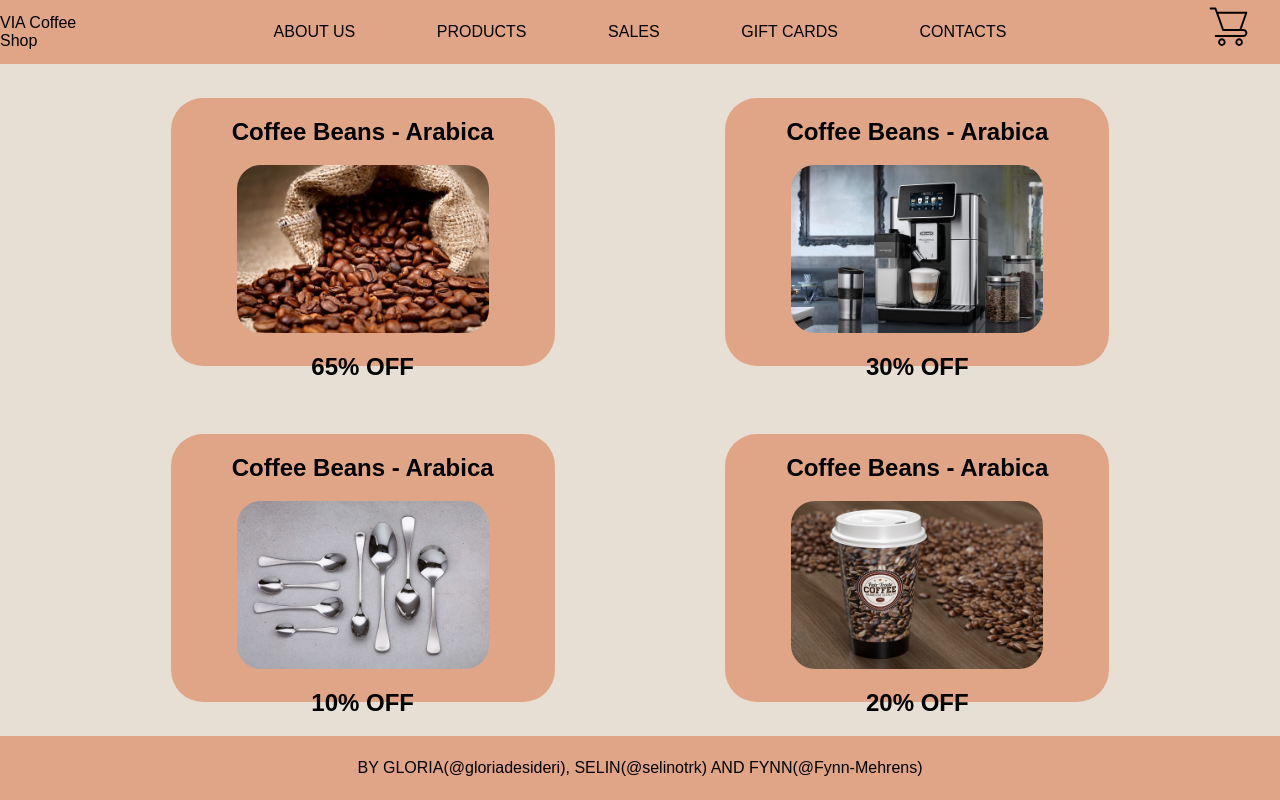
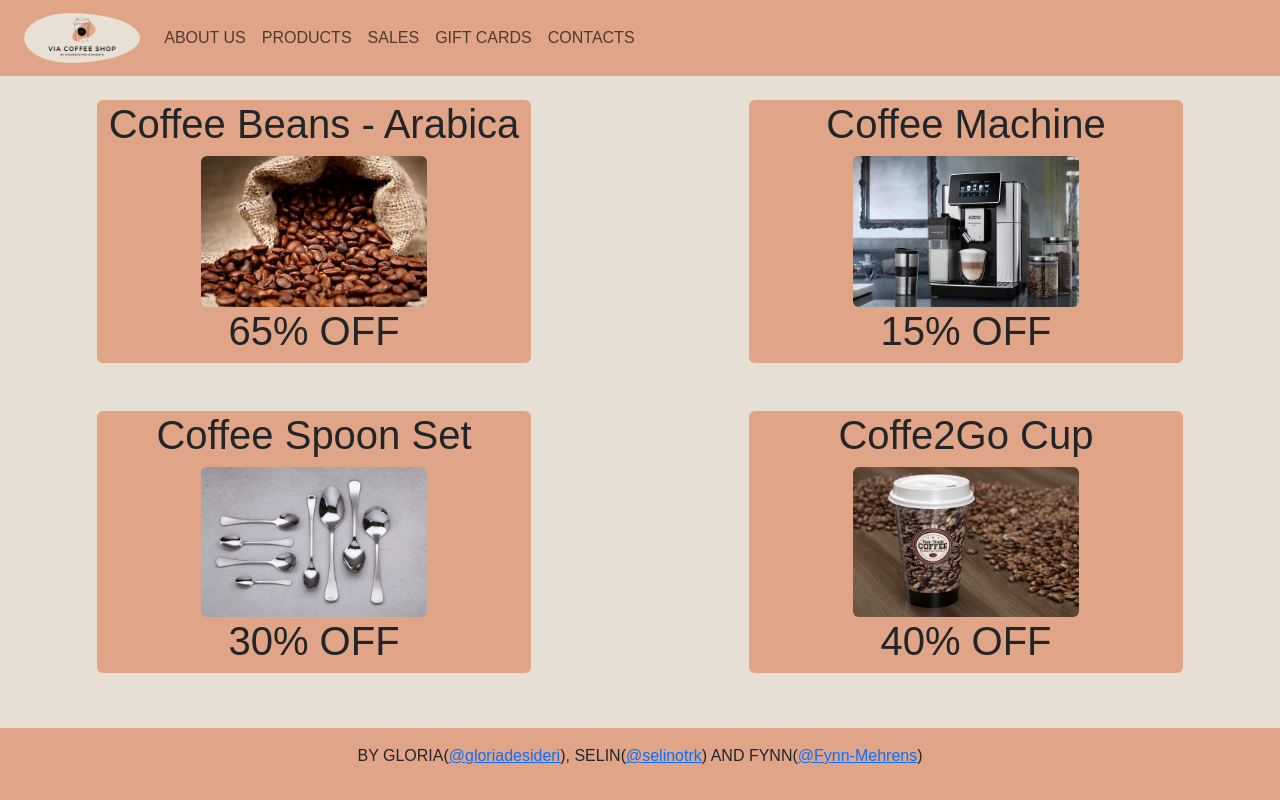
Before and after one commit to Fynn-Mehrens/VIA_Coffee_Shop, a plain HTML site: page src/sales.html in a window 1280 px wide. Drawn offline with nearby package versions, Linux system fonts and the light colour scheme.

Commit message:
Finalized index and sales

```diff
--- a/src/css/base.css
+++ b/src/css/base.css
@@ -19,42 +19,13 @@ body {
     margin: 0px;
 }
 
-header {
-    background-color: #E0A486;
-    width: 100%;
-    height: 8%;
-
-    display: flex;
-    justify-content: space-between;
-}
-
-nav {
-    width: 70%;
-
-    display: flex;
-    flex-direction: row;
-    justify-content: space-evenly;
-    align-items: center;
-}
-
-nav p:hover {
-    font-size: 1.2rem;
-    transition: 0.2s;
-}
-
 article {
     background-color: #E7DFD4;
     height: 84%;
 }
 
 footer {
-    background-color: #E0A486;
     width: 100%;
-    height: 8%;
-
-    display: flex;
-    justify-content: center;
-    align-items: center;
 }
 
 #shopping_cart {
--- a/src/css/sales.css
+++ b/src/css/sales.css
@@ -25,3 +25,11 @@
     height: 62.5%;
     border-radius: 1.5rem;
 }
+
+.row div {
+    background-color: #E0A486 !important;
+}
+
+.sale_widget img {
+    width: 55%;
+}
--- a/src/css/styles.css
+++ b/src/css/styles.css
@@ -1,3 +1,19 @@
+* {
+    overflow-x: hidden;
+}
+
+h1 {
+    overflow: hidden;
+}
+
+h3 {
+    overflow: hidden;
+}
+
+h4 {
+    overflow: hidden;
+}
+
 :root{
     --background: #E7DFD4;
 }
--- a/src/sales.html
+++ b/src/sales.html
@@ -4,62 +4,68 @@
     <head>
         <!-- References to Base CSS & Page CSS Sheet -->
         <link rel="stylesheet" href="css/base.css">
+        <link rel="stylesheet" href="css/bootstrap.min.css">
+        <link rel="stylesheet" href="css/styles.css">
         <link rel="stylesheet" href="css/sales.css">
     </head>
 
     <body>
         <!-- Header -->
-        <header>
-            <div id="home">
-                <p>VIA Coffee Shop</p>
+        <nav class="navbar navbar-expand-sm bg-light navbar-light">
+            <a class="navbar-brand" href="index.html"><img class="rounded-circle ps-4" src="images/Logo.png" alt="Logo" width="auto" height="50">
+            </a>
+
+            <button class="navbar-toggler" type="button" data-bs-toggle="collapse" data-bs-target="#PageNavbar">
+             <span class="navbar-toggler-icon"></span>
+            </button>
+
+            <div class="collapse navbar-collapse" id="PageNavbar">
+                <ul class="navbar-nav">
+                    <li class="nav-item"><a class="nav-link" href="about_us.html">ABOUT US</a></li>
+                    <li class="nav-item"><a class="nav-link" href="products.html">PRODUCTS</a></li>
+                    <li class="nav-item"><a class="nav-link" href="sales.html">SALES</a></li>
+                    <li class="nav-item"><a class="nav-link" href="gift_cards.html">GIFT CARDS</a></li>
+                    <li class="nav-item active"><a class="nav-link" href="contacts.html">CONTACTS</a></li>
+                </ul>
             </div>
-            <nav>
-                <p><a href="about_us.html">ABOUT US</a></p>
-                <p><a href="products.html">PRODUCTS</a></p>
-                <p><a href="sales.html">SALES</a></p>
-                <p><a href="gift_cards.html">GIFT CARDS</a></p>
-                <p><a href="contacts.html">CONTACTS</a></p>
         </nav>
-            <div id="shopping_cart">
-                <img src="icons/shopping_cart.svg">
-            </div>
-        </header>
 
         <!-- Content -->
+        <!-- A 2 row grid, using a 1 4 2 4 1 spacing in the BS grid -->
         <article>
-
-            <!-- Creating a 2x2 grid using two horizontal divs using flexbox to align internal divs horizontally -->
-            <!-- Each of the sale boxes has a column-oriented flexbox inside -->
-            <div class="sales">
-                <div class="sale">
-                    <h1>Coffee Beans - Arabica</h1>
-                    <img src="images/sale_arabica_beans.jpg" alt="Arabica Coffee Beans">
-                    <h1>65% OFF</h1>
+            <div class="sales_container">
+                <div class="row">
+                    <div class="col-md-4 offset-md-1 my-4 rounded sale_widget">
+                        <h1 class="text-center">Coffee Beans - Arabica</h1>
+                        <img class="d-block mx-auto rounded" src="images/sale_arabica_beans.jpg" alt="Arabica Coffee Beans">
+                        <h1 class="text-center">65% OFF</h1>
                     </div>
-                <div class="sale">
-                    <h1>Coffee Beans - Arabica</h1>
-                    <img src="images/sale_coffee_machine.jpg" alt="Coffee Machine with pre-set options for different kinds of coffee">
-                    <h1>30% OFF</h1>
+                    <div class="col-md-4 offset-md-2 my-4 rounded sale_widget">
+                        <h1 class="text-center">Coffee Machine</h1>
+                        <img class="d-block mx-auto rounded" src="images/sale_coffee_machine.jpg" alt="Arabica Coffee Beans">
+                        <h1 class="text-center">15% OFF</h1>
                     </div>
                 </div>
-            <div class="sales">
-                <div class="sale">
-                    <h1>Coffee Beans - Arabica</h1>
-                    <img src="images/sale_coffee_spoons.jpg" alt="set of silver coffee spoons">
-                    <h1>10% OFF</h1>
+                <div class="row">
+                    <div class="col-md-4 offset-md-1 my-4 rounded sale_widget">
+                        <h1 class="text-center">Coffee Spoon Set</h1>
+                        <img class="d-block mx-auto rounded" src="images/sale_coffee_spoons.jpg" alt="Arabica Coffee Beans">
+                        <h1 class="text-center">30% OFF</h1>
                     </div>
-                <div class="sale">
-                    <h1>Coffee Beans - Arabica</h1>
-                    <img src="images/sale_coffee_to_go_cup.jpg" alt="coffee-to-go cup">
-                    <h1>20% OFF</h1>
+                    <div class="col-md-4 offset-md-2 my-4 rounded sale_widget">
+                        <h1 class="text-center">Coffe2Go Cup</h1>
+                        <img class="d-block mx-auto rounded" src="images/sale_coffee_to_go_cup.jpg" alt="Arabica Coffee Beans">
+                        <h1 class="text-center">40% OFF</h1>
+                    </div>
                 </div>
             </div>
         </article>
 
         <!-- Footer -->
-        <footer>
-            <p>
-                BY GLORIA(<a href="https://github.com/gloriadesideri">@gloriadesideri</a>),
+        <footer  class="navbar fixed-bottom navbar-light bg-light justify-content-center">
+            <div class="p-2">
+                <p class="text-center">
+                    BY GLORIA(<a  href="https://github.com/gloriadesideri">@gloriadesideri</a>),
                     SELIN(<a href="https://github.com/selinotrk">@selinotrk</a>)
                     AND FYNN(<a href="https://github.com/Fynn-Mehrens">@Fynn-Mehrens</a>)
                 </p>
```
Also changed, not shown: src/about_us.html (+5 -5 lines), src/contacts.html (+8 -9 lines), src/css/home.css (+8 -6 lines), src/index.html (+37 -35 lines), 1 other file. Lines whose indentation alone changed are shown as unchanged.
